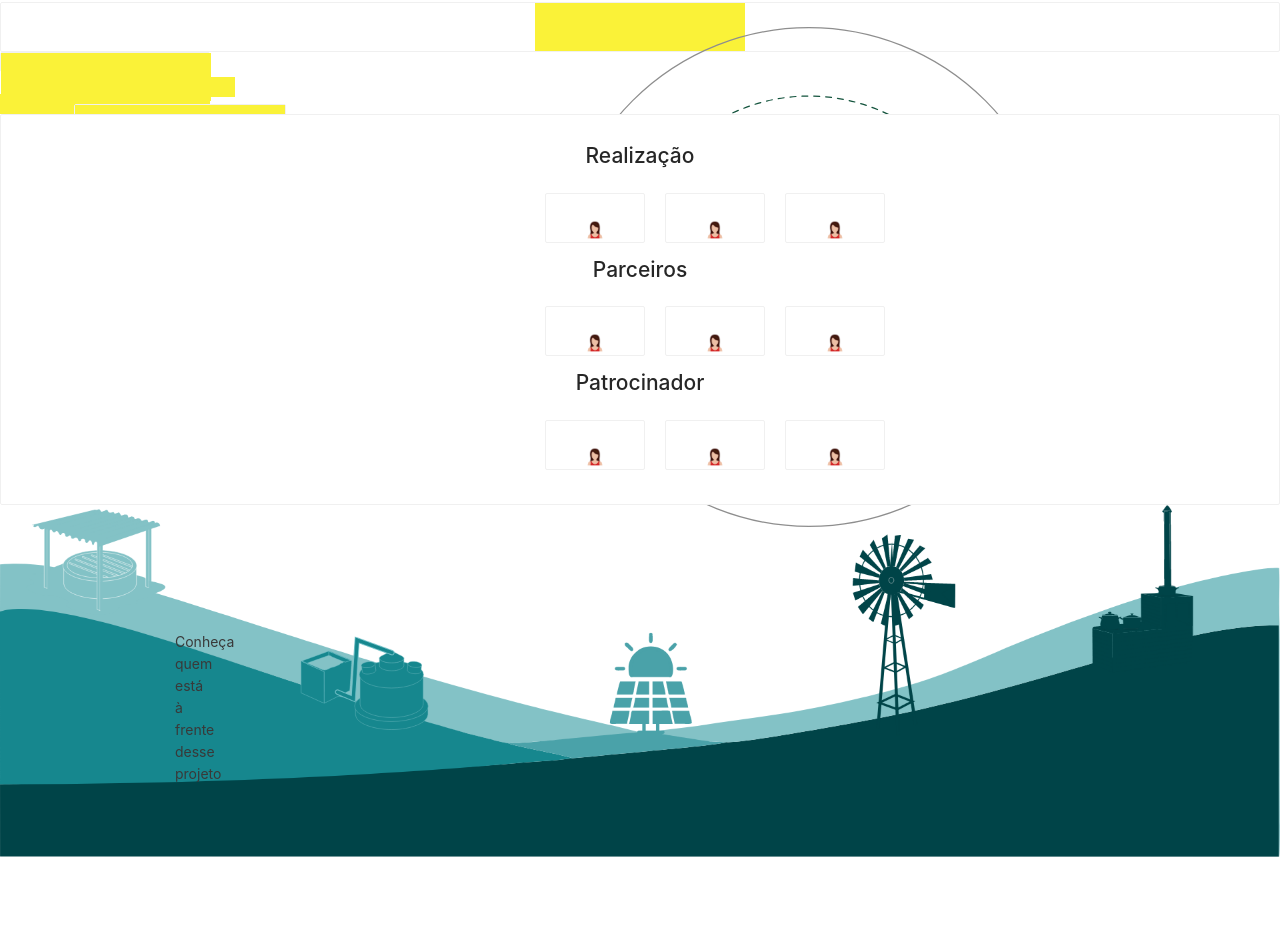
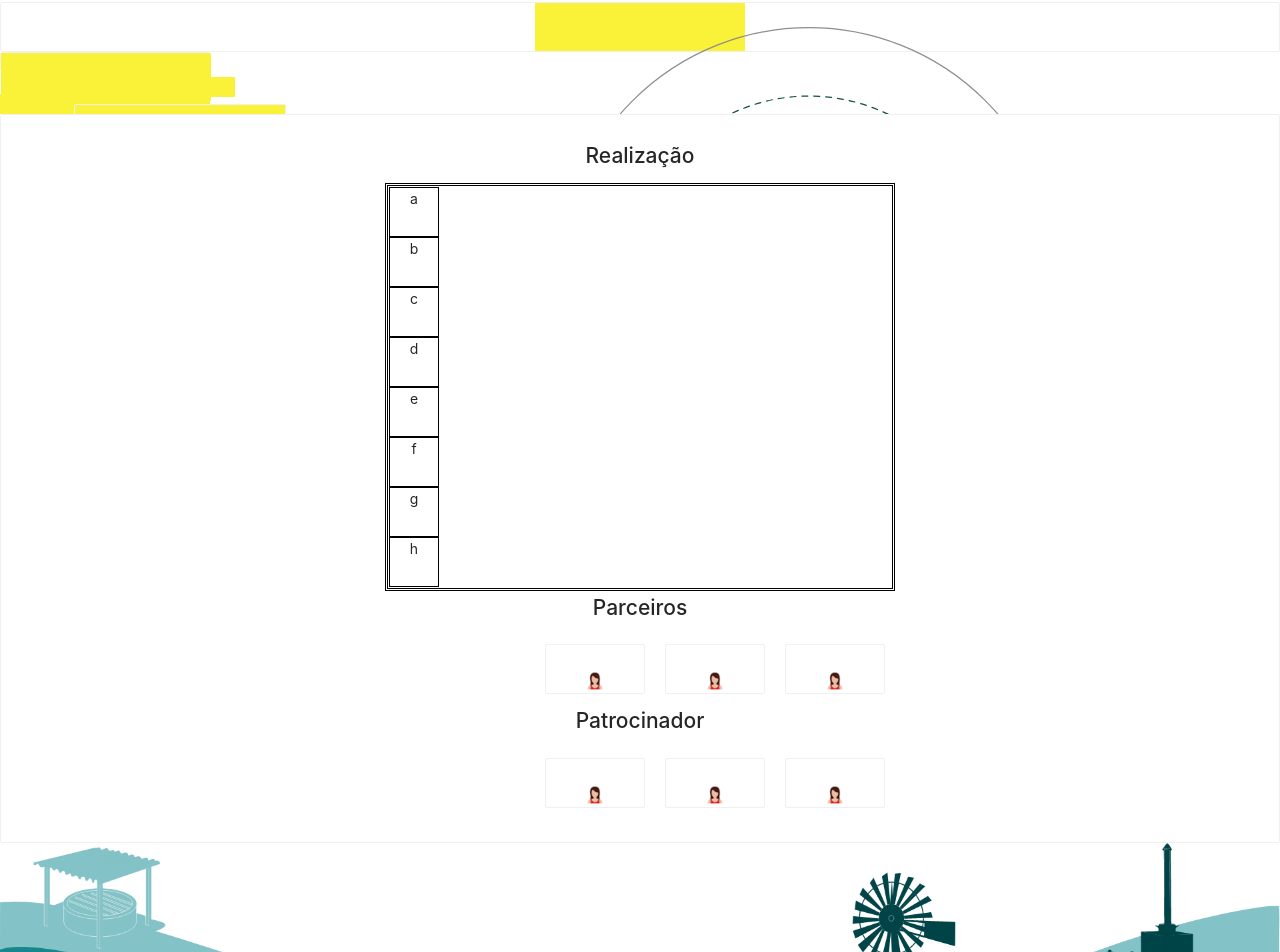
Before and after one commit to angela-oliveira/fida-insa, a React (Create React App) app: page / in a window 1280 px wide. Shown: the part 1640-2592 px from the top of the page. Before the commit the page ends 2497 px from the top, so only its background shows below. Built offline with nearby package versions, Linux system fonts and the light colour scheme.

Commit message:
componente carrocel dos cards de parceiros

```diff
--- /dev/null
+++ b/src/components/Carrossel/index.css
@@ -0,0 +1,18 @@
+
+#items-wrapper{
+    border: 1px solid #000;
+    padding: 1px;
+
+
+}
+
+#items{
+    border: 1px solid #000;
+    padding: 1px;
+}
+
+.item{
+    border: 1px solid #000;
+    width: 50px;
+    height: 50px;
+}
--- /dev/null
+++ b/src/components/Carrossel/index.js
@@ -0,0 +1,27 @@
+// REACT
+import React from 'react';
+import './index.css';
+import perfilTest from '../../utils/images/perfil_test.jpg';
+
+
+
+function Carrossel() {
+
+    return (
+      <div id='items-wrapper'>
+        <div id='items'>
+          <div className="item">a</div>
+          <div className="item">b</div>
+          <div className="item">c</div>
+          <div className="item">d</div>
+          <div className="item">e</div>
+          <div className="item">f</div>
+          <div className="item">g</div>
+          <div className="item">h</div>
+        </div>
+
+      </div>
+    )
+}
+
+export default Carrossel;
--- a/src/pages/BioAgua/index.js
+++ b/src/pages/BioAgua/index.js
@@ -1,8 +1,9 @@
 import React from 'react'
 import { Link } from 'react-router-dom'
+import HeaderPage from '../../components/HeaderPage'
 
 function BioAgua(){
-    return(<h1>BioAgua</h1>)
+    return(<div><HeaderPage/><h1>BioAgua</h1></div>)
 }
 
 export default BioAgua;
--- a/src/pages/HomePage/index.js
+++ b/src/pages/HomePage/index.js
@@ -20,6 +20,7 @@ import imgMain from "../../utils/images/main.png";
 import bgTechnology from "../../utils/images/bg_technology.svg";
 import perfilTest from "../../utils/images/perfil_test.jpg";
 import footer from "../../utils/images/Group 137.png";
+import Carrossel from '../../components/Carrossel';
 
 
 
@@ -105,23 +106,7 @@ function HomePage() {
                 <Card >
                     <h2>Realização</h2>
 
-                    <Row>
-
-                        <Card hoverable >
-                            <img alt="example" src={perfilTest} />
-                            <Meta title="" description="" />
-                        </Card>
-
-                        <Card hoverable >
-                            <img alt="example" src={perfilTest} />
-                            <Meta title="" description="" />
-                        </Card>
-
-                        <Card hoverable >
-                            <img alt="example" src={perfilTest} />
-                            <Meta title="" description="" />
-                        </Card>
-                    </Row>
+                    <Carrossel/>
 
                     <h2>Parceiros</h2>
 
```
Also changed, not shown: src/components/Card/index.css (added), src/components/Card/index.js (added), 2 other files (tests, documents, lock files or other folders).
